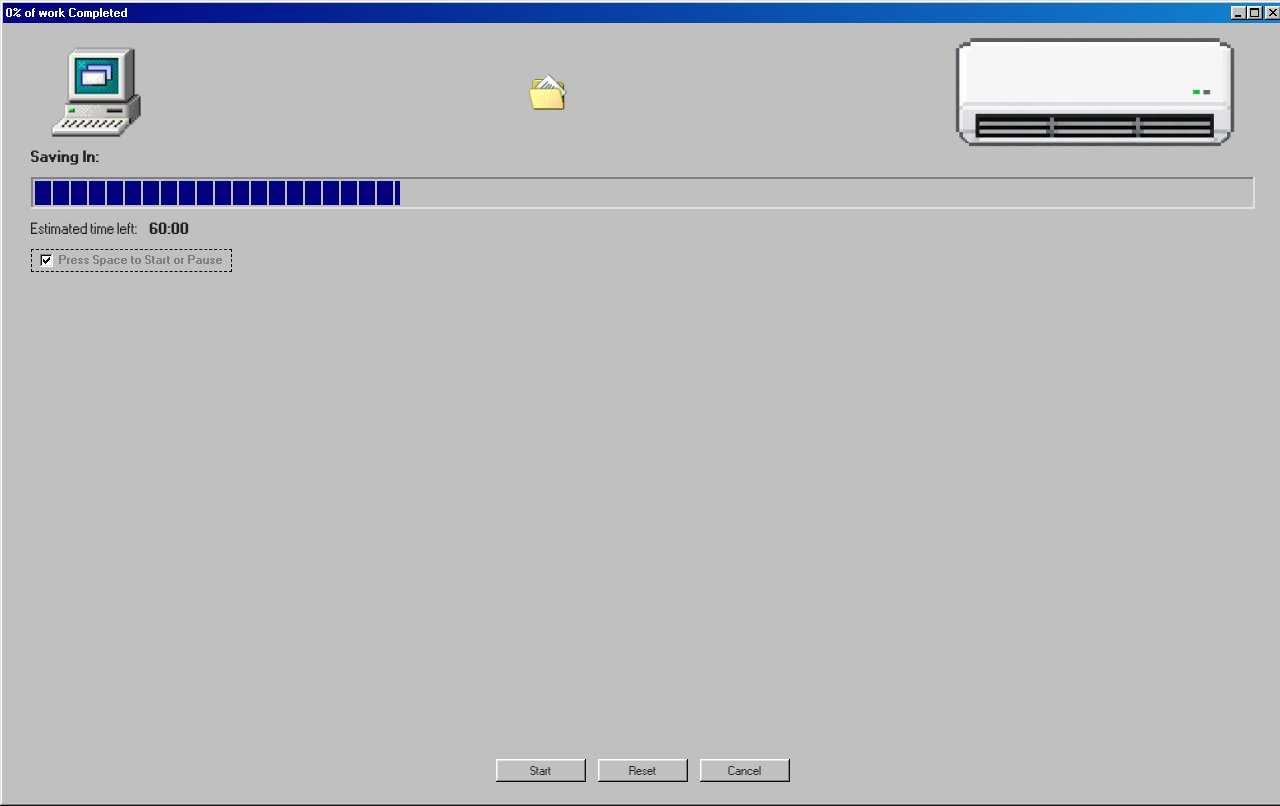
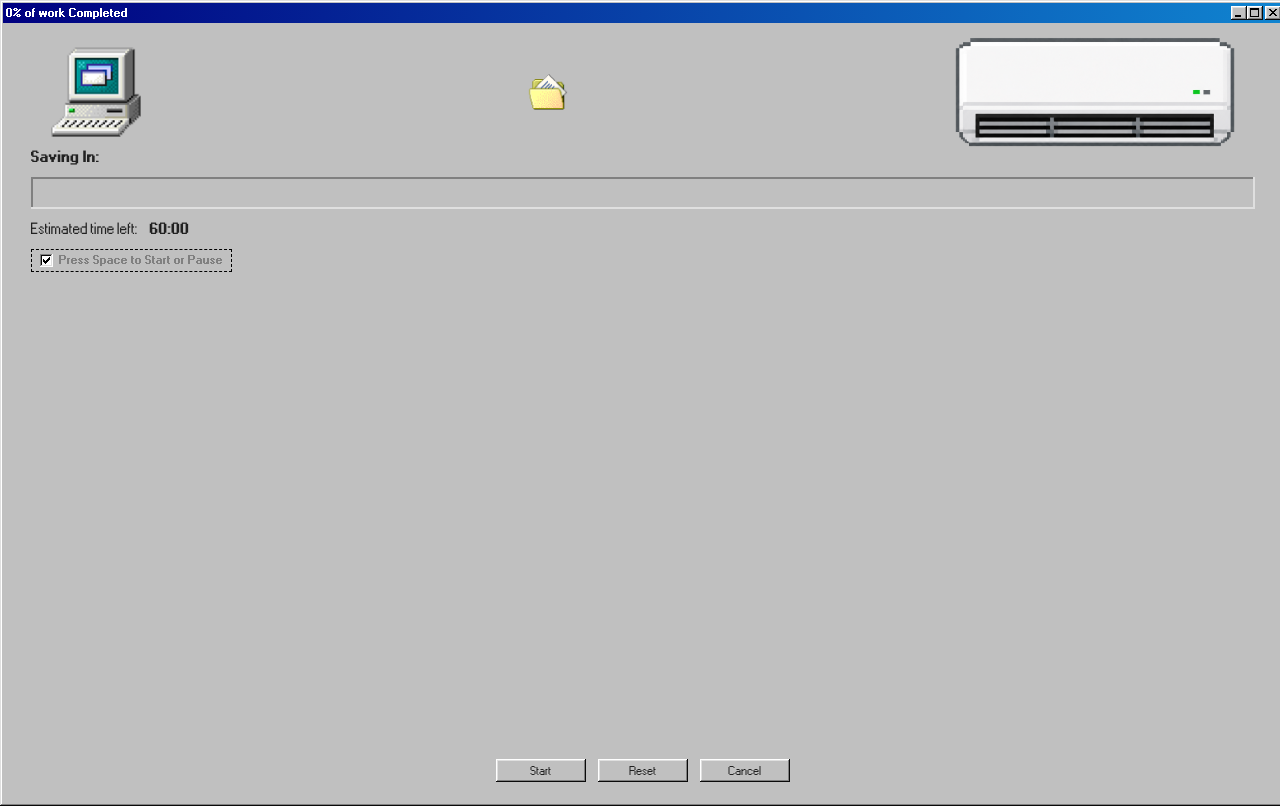
Before and after one commit to xenkou90/cooldown-timer, a React (Vite) app: page / in a window 1280 px wide. Built offline with nearby package versions, Linux system fonts and the light colour scheme.

Commit message:
feat: connect progress bar and percentage to timer state

```diff
--- a/src/App.jsx
+++ b/src/App.jsx
@@ -79,6 +79,11 @@ function App() {
     const info = PHASE_INFO[phase];
     const timeString = formatTime(secondsRemaining);
 
+    // Percentage of current phase that has elapsed
+    const totalSeconds = DURATIONS[phase];
+    const elapsedSeconds = totalSeconds - secondsRemaining;
+    const percentage = Math.round((elapsedSeconds / totalSeconds) * 100);
+
     // Keep the window title in sync with the current time and phase
     // Visible in the OS taskbar/ Alt-Tab switcher even when minimized
     useEffect(() => {
@@ -121,7 +126,7 @@ function App() {
 
     return (
         <div className="window" style={{ width: "100%", height: "100vh", margin: 0 }}>
-            <TitleBar phase={phase} secondsRemaining={secondsRemaining} />
+            <TitleBar phase={phase} percentage={percentage} />
 
             <div className={`window-body ${styles.windowBody}`}>
                 {/* Row 1: icons */}
@@ -135,8 +140,14 @@ function App() {
                 <p className={styles.savingLabel}>Saving In:</p>
 
                 {/* Row 3: progress bar (static for now - wired in next commit) */}
-                <div role="progressbar" className="progress-indicator segmented">
-                    <span className="progress-indicator-bar" style={{ width: "30%" }} />
+                <div
+                    role="progressbar"
+                    aria-valuenow={percentage}
+                    aria-valuemin={0}
+                    aria-valuemax={100}
+                    className="progress-indicator segmented"
+                >
+                    <span className="progress-indicator-bar" style={{ width: `${percentage}%` }} />
                 </div>
 
                 {/* Row 4: time left */}
--- a/src/components/TitleBar.jsx
+++ b/src/components/TitleBar.jsx
@@ -1,13 +1,7 @@
-import { PHASES, DURATIONS } from "../logic/timerConfig.js";
+import { PHASES } from "../logic/timerConfig.js";
 import styles from "./TitleBar.module.css";
 
-function TitleBar({ phase, secondsRemaining }) {
-    // Calculate percentage of current phase that's elapsed.
-    const total = DURATIONS[phase];
-    const elapsed = total - secondsRemaining;
-    const percentage = Math.round((elapsed / total) * 100);
-
-    // Choose the right noun: "work" for WORK phase, "break" from any break phase
+function TitleBar({ phase, percentage }) {
     const phaseWord = phase === PHASES.WORK ? "work" : "break";
 
     return (
```
